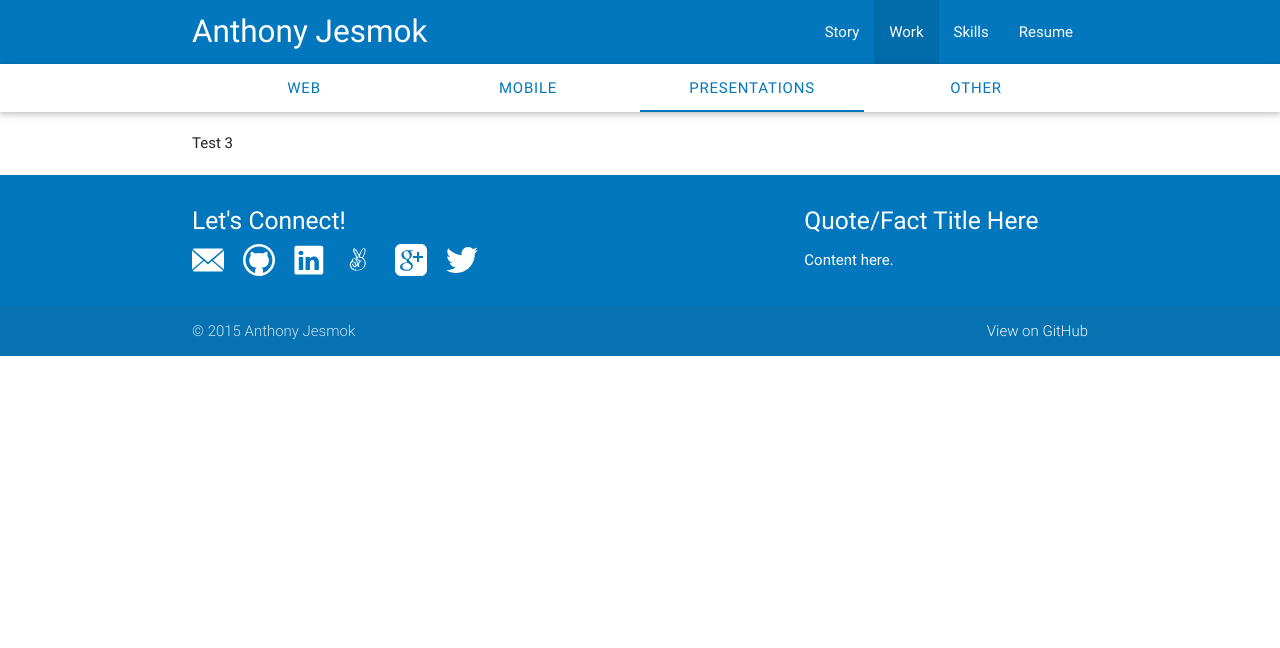
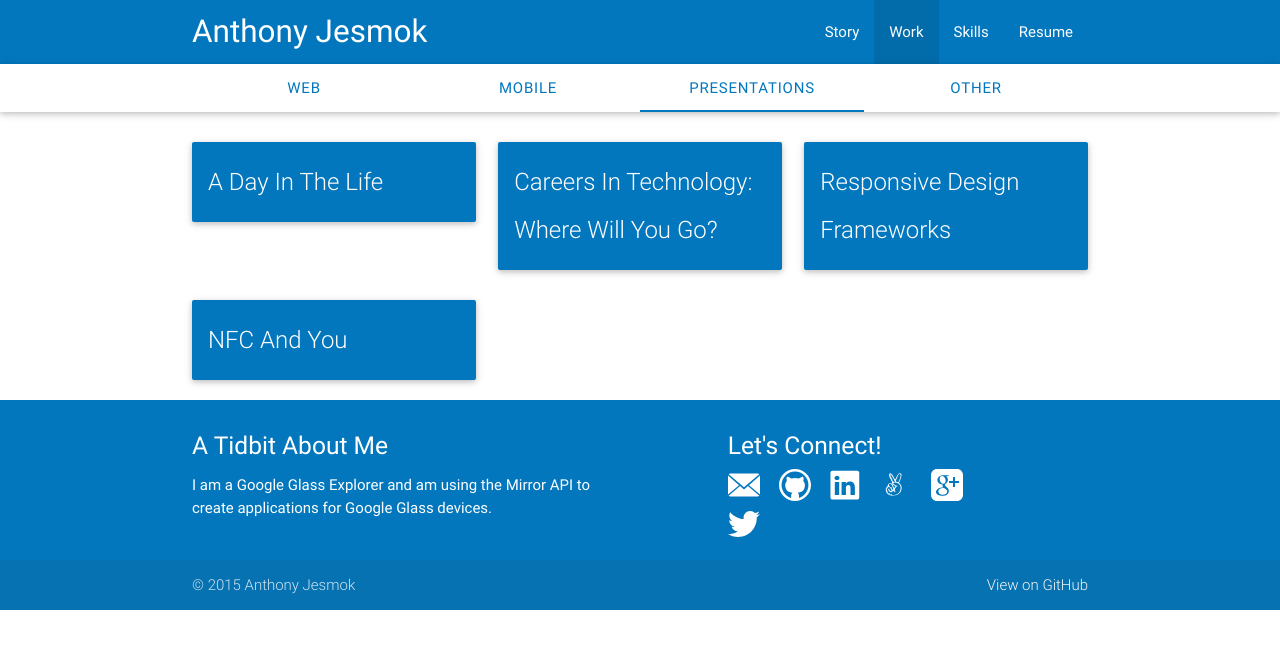
Before and after one commit to anthonyjesmok/anthonyjesmok-dotcom, a plain HTML site: page work.html in a window 1280 px wide. Both pictures are taken after a click on the link "PRESENTATIONS". Drawn offline with nearby package versions, Linux system fonts and the light colour scheme.

Commit message:
Footer, Factatron, Resume
Footer now has random facts ("Factatron"), Social Icons, Resume, Updated
Material Design Files.

```diff
--- a/index.html
+++ b/index.html
@@ -19,7 +19,7 @@
                 <li class="active"><a href="index.html">Story</a></li>
                 <li><a href="work.html">Work</a></li>
                 <li><a href="skills.html">Skills</a></li>
-                <li><a href="resume.pdf">Resume</a></li>
+                <li><a href="resume.pdf" target="new">Resume</a></li>
               </ul><a href="#" data-activates="nav-mobile" class="button-collapse"><i class="mdi-navigation-menu"></i></a>
             </div>
           </div>
@@ -45,19 +45,17 @@
         <div class="container">
           <div class="row">
             <div class="col l6 s12">
+              <h5 class="white-text">A Tidbit About Me</h5>
+              <p id="tidbit" class="white-text">Tidbit Here</p>
+            </div>
+            <div class="col l4 offset-l1 s12">
               <h5 class="white-text">Let's Connect!</h5>
-              <li>
               <a href="mailto:me@anthonyjesmok.com"><img class="socialIcon" src="imgs/footer/close13.svg" /></a>
               <a href="https://github.com/anthonyjesmok"><img class="socialIcon" src="imgs/footer/github7.svg" /></a>
               <a href="https://www.linkedin.com/profile/view?id=81374290"><img class="socialIcon" src="imgs/footer/linkedin12.svg" /></a>
               <a href="https://angel.co/anthony-jesmok"><img class="socialIcon" src="imgs/footer/peace2.svg" /></a>
               <a href="https://plus.google.com/+AnthonyJesmok/"><img class="socialIcon" src="imgs/footer/social5.svg" /></a>
               <a href="https://twitter.com/anthonyjesmok"><img class="socialIcon" src="imgs/footer/social19.svg" /></a>
-              </li>
-            </div>
-            <div class="col l4 offset-l2 s12">
-              <h5 id="qfTitle" class="white-text">Quote/Fact Title Here</h5>
-              <p id="qfContent" class="white-text">Content here.</p>
             </div>
           </div>
         </div>
@@ -72,7 +70,10 @@
     <script type="text/javascript" src="https://code.jquery.com/jquery-2.1.1.min.js"></script>
     <script type="text/javascript" src="js/materialize.min.js"></script>
     <script>
+    $(document).ready(function(){
       $(".button-collapse").sideNav();
+    });
     </script>
+    <script type="text/javascript" src="js/factatron.js"></script>
   </body>
  </html>
--- /dev/null
+++ b/js/factatron.js
@@ -0,0 +1,11 @@
+var facts =
+["I am a walkie-talkie tinkerer, having programmed and operated commercial Motorola and Kenwood radios.",
+"Fried chicken, pizza, and pasta are some of my favorite foods.",
+"Because of my allergies to hairy pets, I keep exotic pets. I have owned tarantulas, millipedes, crabs, and a massive pleco fish named Jake.",
+"I have studied a variety of fields, including information science, computer science, business, and the arts.",
+"I am a Google Glass Explorer and am using the Mirror API to create applications for Google Glass devices.",
+"I have worked on applications for many industries, including startups, non-profit organizations, higher education, and others.",
+"One quality of mine that has been noticed by numerous professionals: my attention to detail.",
+"While I am primarily a developer, I'm also getting my feet wet with Arduino programming and other hardware hacking projects."];
+
+$("#tidbit").text(facts[Math.floor(Math.random() * facts.length)]);
--- a/work.html
+++ b/work.html
@@ -19,7 +19,7 @@
                 <li><a href="index.html">Story</a></li>
                 <li class="active"><a href="work.html">Work</a></li>
                 <li><a href="skills.html">Skills</a></li>
-                <li><a href="resume.pdf">Resume</a></li>
+                <li><a href="resume.pdf" target="new">Resume</a></li>
               </ul><a href="#" data-activates="nav-mobile" class="button-collapse"><i class="mdi-navigation-menu"></i></a>
             </div>
           </div>
@@ -42,7 +42,44 @@
           <div class="container" id="mainContent">
             <div id="web" class="col s12">Test 1</div>
             <div id="mobile" class="col s12">Test 2</div>
-            <div id="presentations" class="col s12">Test 3</div>
+            <div id="presentations" class="col s12">
+              <div class="row">
+                <div class="col s12 m4">
+                  <div class="card light-blue darken-3">
+                    <div class="card-content white-text">
+                      <span class="card-title">A Day In The Life</span>
+                      <p></p>
+                      </div>
+                    </div>
+                </div>
+                <div class="col s12 m4">
+                  <div class="card light-blue darken-3">
+                    <div class="card-content white-text">
+                      <span class="card-title">Careers In Technology: Where Will You Go?</span>
+                      <p></p>
+                      </div>
+                    </div>
+                </div>
+                <div class="col s12 m4">
+                  <div class="card light-blue darken-3">
+                    <div class="card-content white-text">
+                      <span class="card-title">Responsive Design Frameworks</span>
+                      <p></p>
+                      </div>
+                    </div>
+                </div>
+              </div>
+              <div class="row">
+                <div class="col s12 m4">
+                  <div class="card light-blue darken-3">
+                    <div class="card-content white-text">
+                      <span class="card-title">NFC And You</span>
+                      <p></p>
+                      </div>
+                    </div>
+                </div>
+              </div>
+            </div>
             <div id="other" class="col s12">Test 4</div>
           </div>
       </main>
@@ -51,19 +88,17 @@
         <div class="container">
           <div class="row">
             <div class="col l6 s12">
+              <h5 class="white-text">A Tidbit About Me</h5>
+              <p id="tidbit" class="white-text">Tidbit Here</p>
+            </div>
+            <div class="col l4 offset-l1 s12">
               <h5 class="white-text">Let's Connect!</h5>
-              <li>
               <a href="mailto:me@anthonyjesmok.com"><img class="socialIcon" src="imgs/footer/close13.svg" /></a>
               <a href="https://github.com/anthonyjesmok"><img class="socialIcon" src="imgs/footer/github7.svg" /></a>
               <a href="https://www.linkedin.com/profile/view?id=81374290"><img class="socialIcon" src="imgs/footer/linkedin12.svg" /></a>
               <a href="https://angel.co/anthony-jesmok"><img class="socialIcon" src="imgs/footer/peace2.svg" /></a>
               <a href="https://plus.google.com/+AnthonyJesmok/"><img class="socialIcon" src="imgs/footer/social5.svg" /></a>
               <a href="https://twitter.com/anthonyjesmok"><img class="socialIcon" src="imgs/footer/social19.svg" /></a>
-              </li>
-            </div>
-            <div class="col l4 offset-l2 s12">
-              <h5 id="qfTitle" class="white-text">Quote/Fact Title Here</h5>
-              <p id="qfContent" class="white-text">Content here.</p>
             </div>
           </div>
         </div>
@@ -84,5 +119,6 @@
       $(".button-collapse").sideNav();
     });
     </script>
+    <script type="text/javascript" src="js/factatron.js"></script>
   </body>
  </html>
```
Also changed, not shown: 2 other files. Lines whose indentation alone changed are shown as unchanged.
